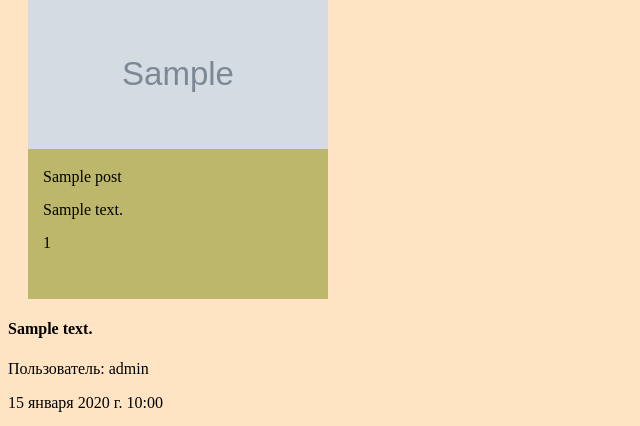
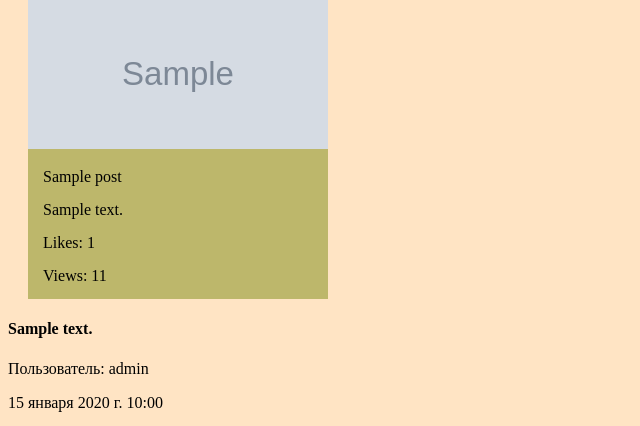
Before and after one commit to GeorgeLapidus/Blog, a Django app: page /post_detail/1 in a window 1280 px wide. Shown: the part 143-569 px from the top of the page, without its empty margins (0-640 px from the left). Run offline with Django 4.2, Linux system fonts and the light colour scheme; data comes from the database, SQL or seed files in the repository; tables that the repository leaves empty hold one stand-in row (values such as "Sample post"); grey boxes marked "Sample" are stand-in pictures.

Commit message:
added post views counter

```diff
--- a/main/models.py
+++ b/main/models.py
@@ -26,8 +26,8 @@ class Post(models.Model):
     updated = models.DateTimeField(auto_now=True)
     image = models.ImageField(upload_to='images', blank=True)
     author = models.CharField(max_length=200, blank=True)
-    like = models.IntegerField(default=0, blank=True)
-    view = models.IntegerField(default=0, blank=True)
+    likes = models.IntegerField(default=0, blank=True)
+    views = models.IntegerField(default=0, blank=True)
 
     class Meta:
         ordering = ['title']
--- a/main/templates/post_detail.html
+++ b/main/templates/post_detail.html
@@ -5,7 +5,8 @@
     <img src="{{ post.image.url }}" alt="" style="width:300px; height:150px">
     <p style="margin: 15px;">{{ post.title }}</p>
     <p style="margin: 15px;">{{ post.description }}</p>
-    <p style="margin: 15px;">{{ post.like }}</p>
+    <p style="margin: 15px;">Likes: {{ post.likes }}</p>
+    <p style="margin: 15px;">Views: {{ post.views }}</p>
 </div>
 
     {%  for comment in comments %}
--- a/main/views.py
+++ b/main/views.py
@@ -28,6 +28,12 @@ def post_detail(request, id):
 
     categories = Category.objects.all()
     post = Post.objects.get(id=id)
+
+    'Счётчик просмотров'
+    if request.method == 'GET':
+        post.views += 1
+        post.save()
+
     form = CommentForm()
     comments = Comment.objects.filter(is_publish='True', post_id=id)
     if request.user.username:
```
Also changed, not shown: db.sqlite3, main/migrations/0002_alter_comment_options_rename_like_post_likes_and_more.py (added).
